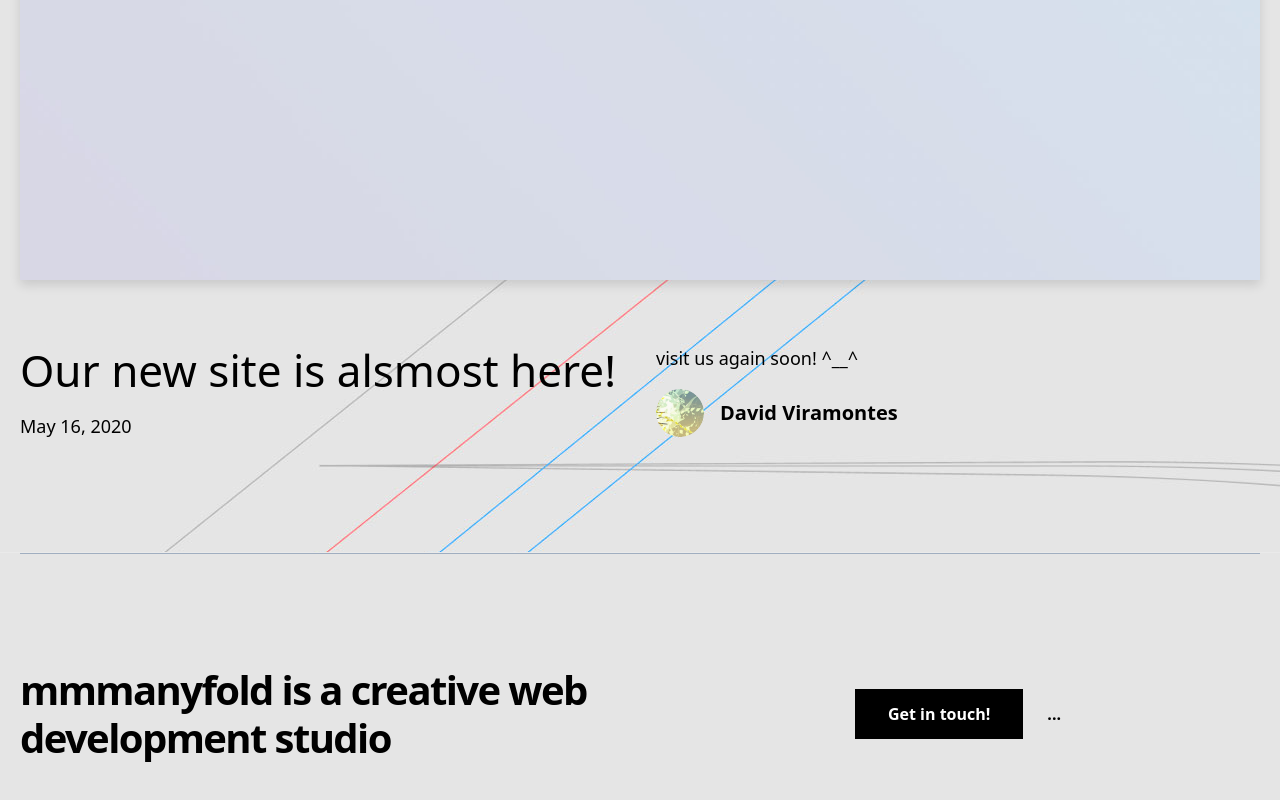
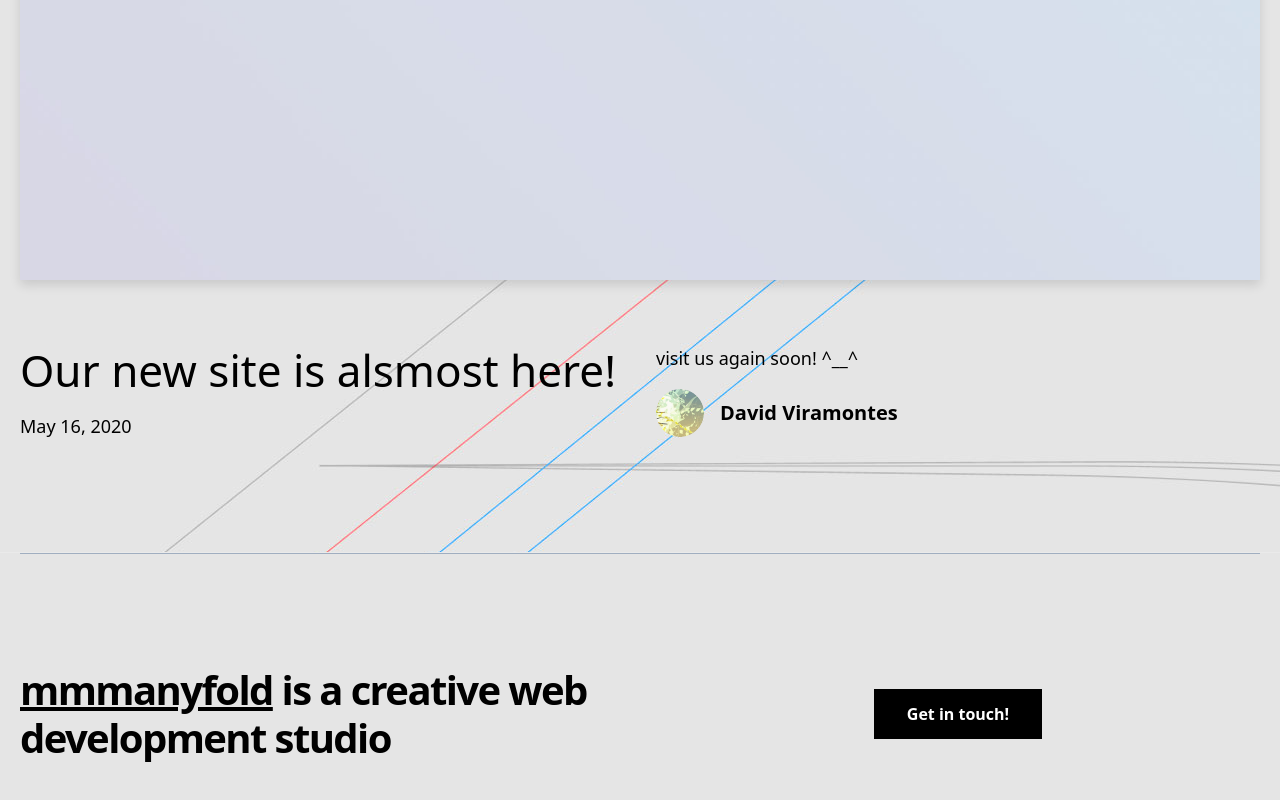
Before and after one commit to mmmanyfold/blog, a Next.js app: page / in a window 1280 px wide. Shown: the part 601-1401 px from the top of the page. Built offline with nearby package versions, Linux system fonts and the light colour scheme.

Commit message:
chore: copy updates

```diff
--- a/components/footer.js
+++ b/components/footer.js
@@ -7,7 +7,7 @@ export default function Footer() {
       <Container>
         <div className="border-gray-500 border-t py-28 flex flex-col lg:flex-row items-center">
           <h3 className="text-4xl lg:text-5xl font-bold tracking-tighter leading-tight text-center lg:text-left mb-10 lg:mb-0 lg:pr-4 lg:w-1/2">
-            mmmanyfold is a creative web development studio
+           <span className="underline"> mmmanyfold</span> is a creative web development studio
           </h3>
           <div className="flex flex-col lg:flex-row justify-center items-center lg:pl-4 lg:w-1/2">
             <a
@@ -16,12 +16,6 @@ export default function Footer() {
             >
               Get in touch!
             </a>
-            <a
-
-              className="mx-3 font-bold hover:underline"
-            >
-              ...
-            </a>
           </div>
         </div>
       </Container>
--- a/components/intro.js
+++ b/components/intro.js
@@ -27,7 +27,7 @@ export default function Intro() {
 	        $ go checkout our past projects @
         <a
 	      id="mmmanyfolddotcom"
-          href="http://mmmanyfold.com"
+          href="http://work.mmmanyfold.com"
           className="underline duration-200 transition-colors"
         >
           {" "}mmmanyfold.com
```
